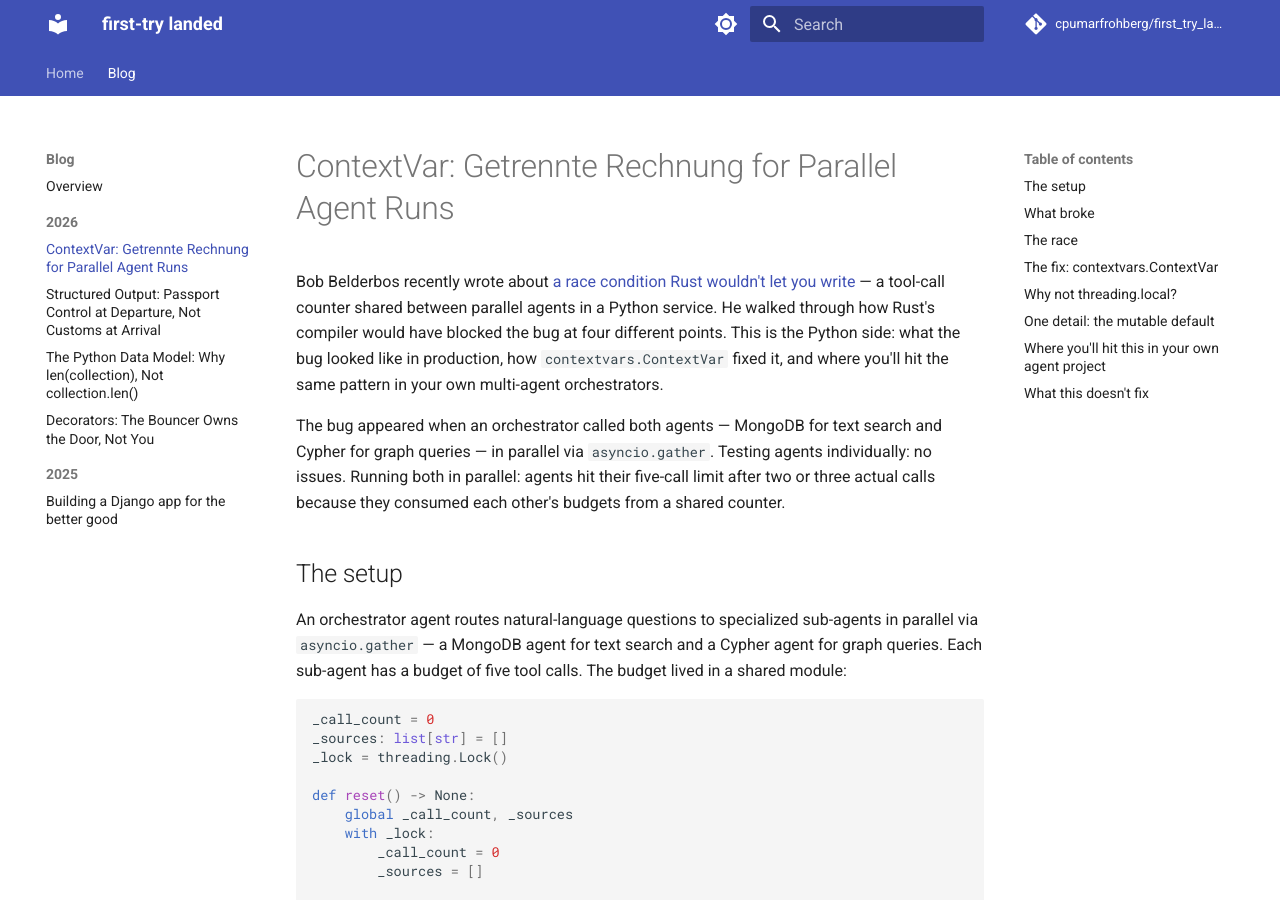
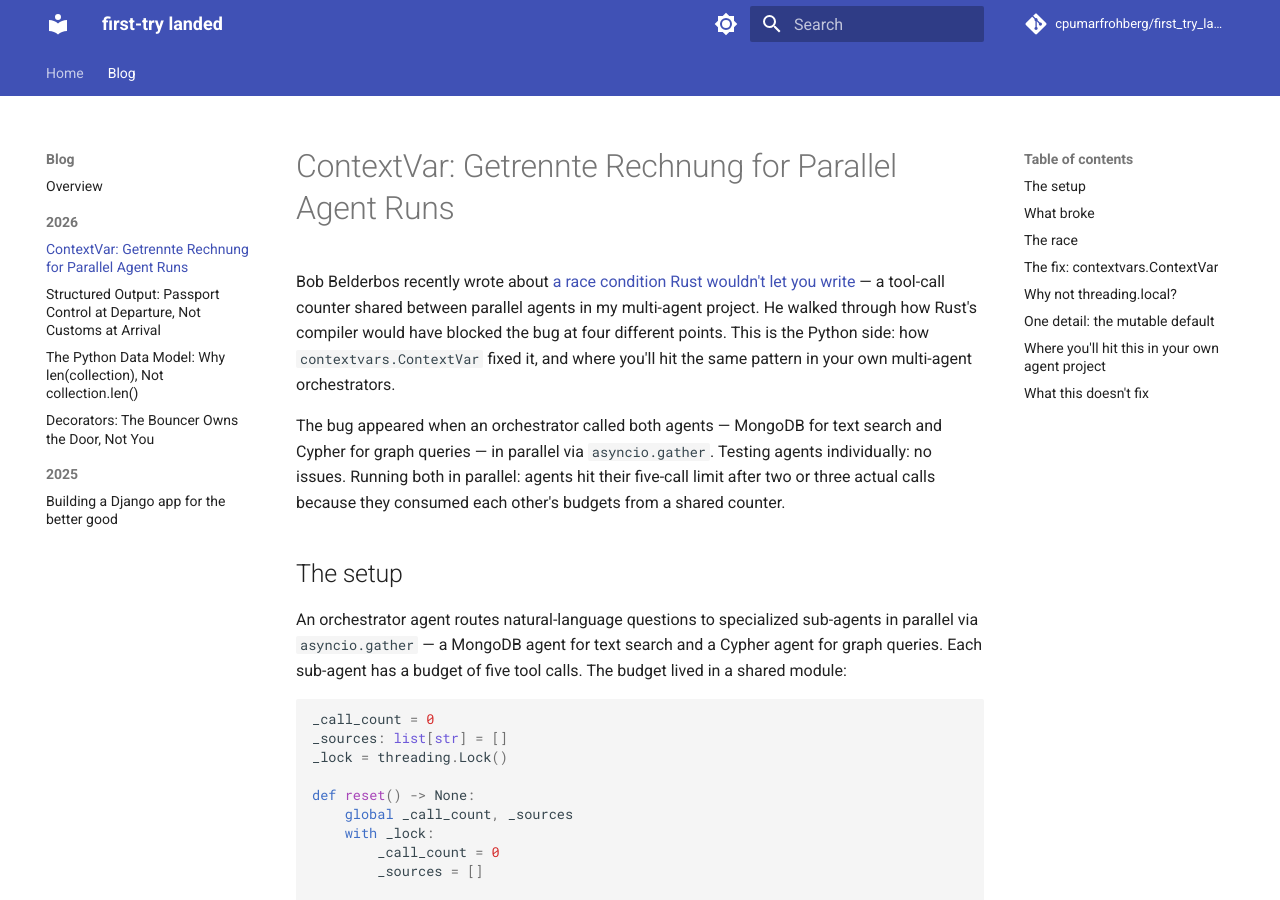
Before and after one commit to cpumarfrohberg/first_try_landed, an MkDocs documentation site: the page built from docs/blog/posts/contextvars.md, in a window 1280 px wide and 900 px high. Built offline with MkDocs 1.6.1 and Material for MkDocs 9.7.7, drawn with Linux system fonts in a browser that asks for light colours; comment, search, counter and statistics services are not loaded.

Commit message:
Personalize intro and remove production reference
Change "a Python service" to "my multi-agent project" and drop "in production" to accurately reflect that this is from a personal project that never went to production.

```diff
--- a/docs/blog/posts/contextvars.md
+++ b/docs/blog/posts/contextvars.md
@@ -1,6 +1,6 @@
 # ContextVar: Getrennte Rechnung for Parallel Agent Runs
 
-Bob Belderbos recently wrote about [a race condition Rust wouldn't let you write](https://belderbos.dev/blog/race-condition-rust-wouldnt-let-me-write/) — a tool-call counter shared between parallel agents in a Python service. He walked through how Rust's compiler would have blocked the bug at four different points. This is the Python side: what the bug looked like in production, how `contextvars.ContextVar` fixed it, and where you'll hit the same pattern in your own multi-agent orchestrators.
+Bob Belderbos recently wrote about [a race condition Rust wouldn't let you write](https://belderbos.dev/blog/race-condition-rust-wouldnt-let-me-write/) — a tool-call counter shared between parallel agents in my multi-agent project. He walked through how Rust's compiler would have blocked the bug at four different points. This is the Python side: how `contextvars.ContextVar` fixed it, and where you'll hit the same pattern in your own multi-agent orchestrators.
 
 The bug appeared when an orchestrator called both agents — MongoDB for text search and Cypher for graph queries — in parallel via `asyncio.gather`. Testing agents individually: no issues. Running both in parallel: agents hit their five-call limit after two or three actual calls because they consumed each other's budgets from a shared counter.
 
```
